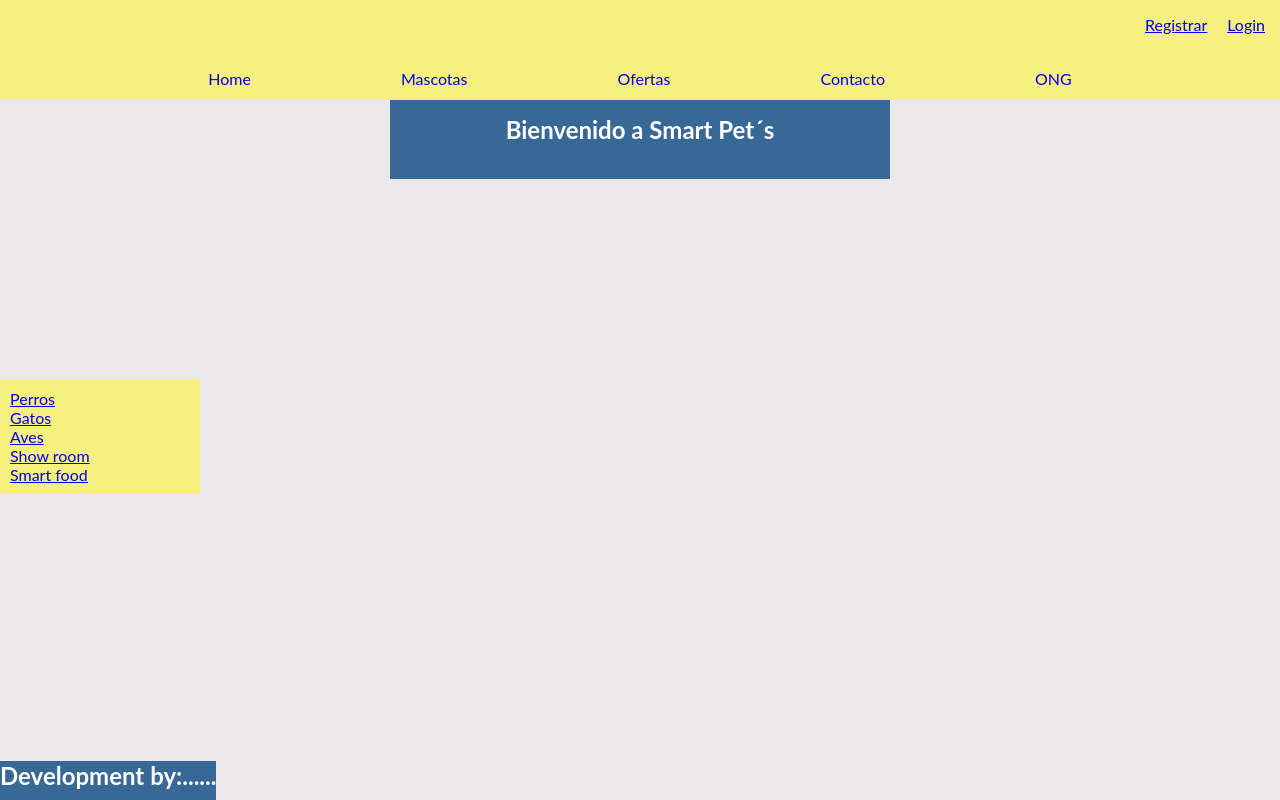
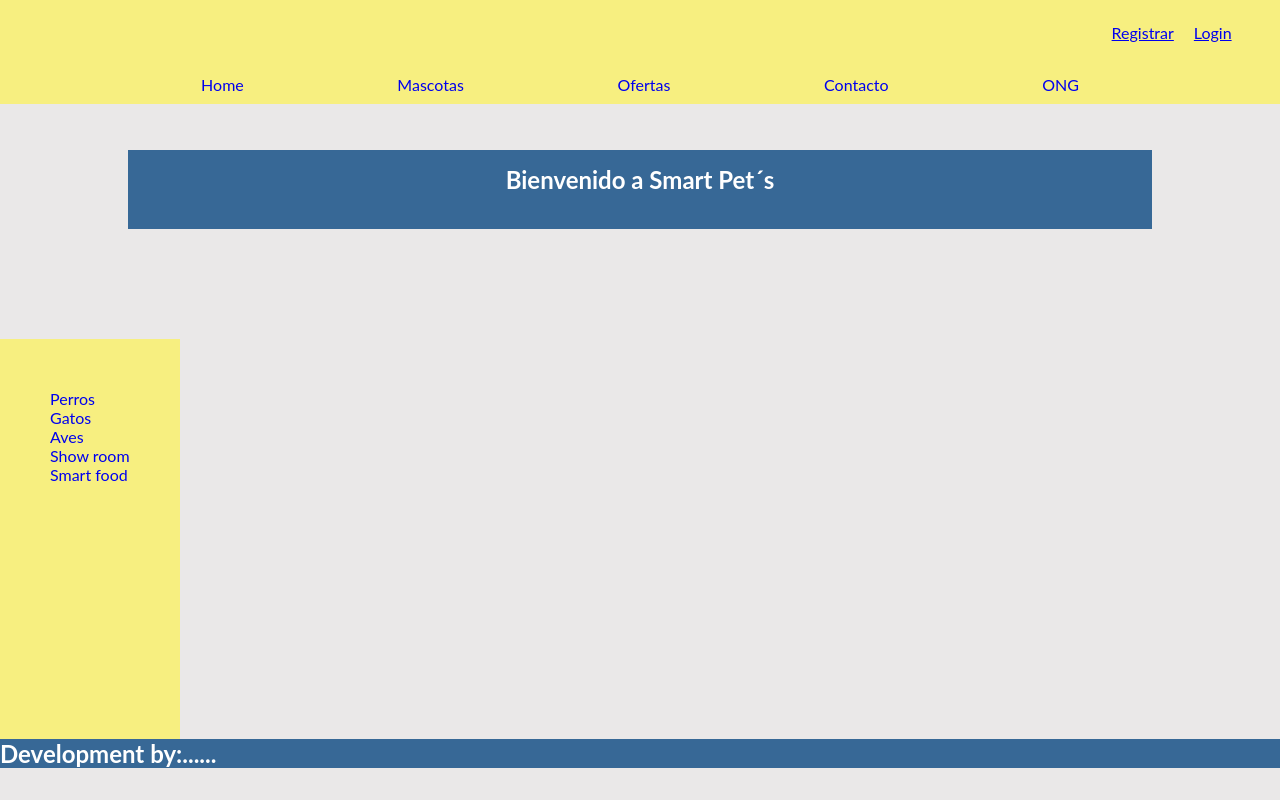
Before and after one commit to esmowin/dh-trabajo-integrador, a PHP site: page /home.php in a window 1280 px wide. Run offline with PHP 8.4, Linux system fonts and the light colour scheme.

Commit message:
Arme un maquetado general, dividi el los estilos en archivos para poder trabajar por separado, Hay que revisar los colores porque queda medio apagado

```diff
--- a/css/footer.css
+++ b/css/footer.css
@@ -1,10 +1,13 @@
 
 footer{
   background-color: #376896;
-  display: inline-block;
-  max-width: 1200px;
-  position:absolute;
-   bottom:0px;
-   left:0px;
+  clear: both;
+
+
 
 }
+
+footer h2{
+display: inline;
+
+}
--- a/css/header.css
+++ b/css/header.css
@@ -1,60 +1,59 @@
 header {
   position: fixed;
   top: 0px;
-  width: 100%;
-  height: 100px;
+  left: 0px;
   background-color: #F7EF80;
-  margin-bottom: 40px;
-  overflow: hidden;
+  width: 100vw;
+
 
 }
 
 .barra_nav {
 
   display: flex;
-  justify-content: center;
-  padding: 10px;
-  overflow: hidden;
-}
+  flex-wrap: wrap;
+  justify-content:center;
+
+  }
 
 
 .barra_nav li{
 
   list-style: none;
-  display: block;
-  padding-left:60px;
-  padding-right:60px;
+
+  padding-left:6vw;
+  padding-right:6vw;
   padding-top: 10px;
   padding-bottom: 10px;
-  margin-bottom: 10px;
+
 }
 
 .barra_nav a{
   text-decoration: none;
-  padding: 15px;
+
 }
 
 .barra_nav li:hover{
 
   color: "#FFFFFF";
   font-size: 20px;
-  /* background-color: grey; */
-
+  background-color: rgba(238,238,238,0.5);
 }
 
 .usuario{
   display:flex;
   justify-content: flex-end;
-  padding: 5px;
+  padding: 1vw 3vw 1vw;
 }
+
 .usuario a{
   padding: 10px
 }
 
 .title{
-  margin: 100px auto 10px;
+
+  margin: 150px auto 10px;
   width: 80%;
-  max-width: 500px;
   padding: 15px;
   background-color: #376896;
   text-align: center;
--- a/css/sideBar.css
+++ b/css/sideBar.css
@@ -1,10 +1,17 @@
 .sideBar{
 
-  display: flex;
-  flex-direction: column;
+
+  float: left;
   max-width: 200px;
+  height: 400px;
   background-color: #F7EF80;
-  justify-content: center;
-  padding: 10px;
-  margin-top: 200px;
+  padding: 50px;
+  margin-top: 100px;
 }
+.sideBar a{
+  text-decoration: none;
+}
+
+.sideBar li{
+  list-style: none;
+}
--- a/home.php
+++ b/home.php
@@ -2,8 +2,11 @@
 <html lang="en" dir="ltr">
   <head>
     <meta charset="utf-8">
+    <meta name="viewport" content="width=device-width, initial-scale=1.0">
     <link rel="stylesheet" href="css/styles.css">
     <title>Smart Pet´s</title>
+    <link rel="icon" href="images/logo.png">
+
   </head>
   <body>
 
@@ -30,8 +33,8 @@
       <h1>Bienvenido a Smart Pet´s</h1>
     </section>
 
-    <nav>
-      <ul class="sideBar">
+    <nav class="sideBar">
+      <ul >
         <li><a href="#">Perros</a></li>
         <li><a href="#">Gatos</a></li>
         <li><a href="#">Aves</a></li>
```
